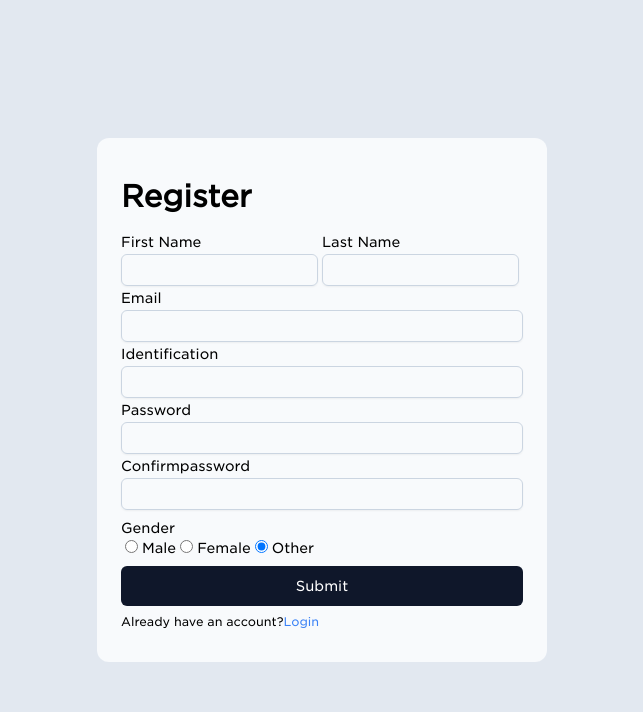
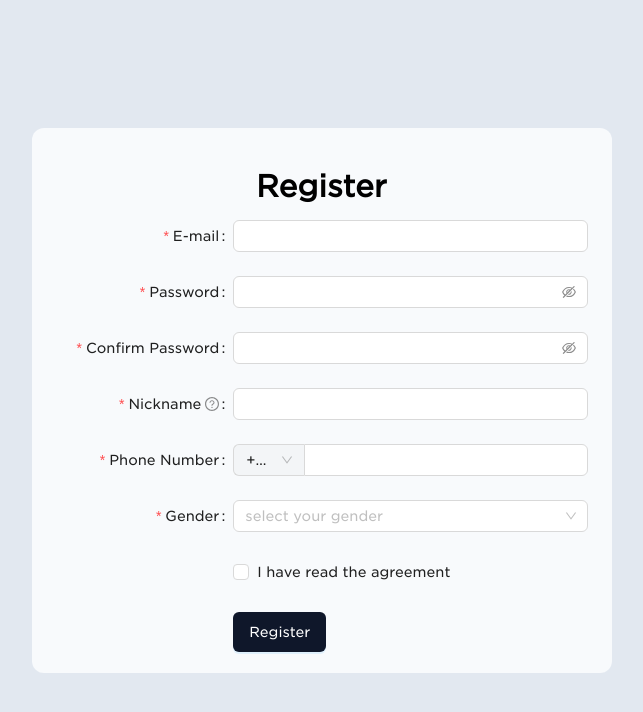
Before and after one commit to How2quamon/CTQM-CAR-FE, a React (Create React App) app: page /register in a window 1280 px wide. Shown: the top 712 px of the page, without its empty margins (318-961 px from the left). Built offline with nearby package versions, Linux system fonts and the light colour scheme.

Commit message:
hong co ji

```diff
--- a/src/pages/auth/register.tsx
+++ b/src/pages/auth/register.tsx
@@ -1,6 +1,20 @@
 
 import React, { useState } from 'react';
+import type { CascaderProps } from 'antd';
+import {
+    AutoComplete,
+    Button,
+    Cascader,
+    Checkbox,
+    Col,
+    Form,
+    Input,
+    InputNumber,
+    Row,
+    Select,
+} from 'antd';
 import { Link } from 'react-router-dom';
+
 interface VMLogin {
     Email: string;
     Password: string;
@@ -11,9 +25,101 @@ interface VMLogin {
     NewPhone: string;
 }
 
-export default function Login() {
+export default function Register() {
+
     const [isLoginForm, setIsLoginForm] = useState(true);
+    const { Option } = Select;
 
+    interface DataNodeType {
+        value: string;
+        label: string;
+        children?: DataNodeType[];
+    }
+
+    const residences: CascaderProps<DataNodeType>['options'] = [
+        {
+            value: 'zhejiang',
+            label: 'Zhejiang',
+            children: [
+                {
+                    value: 'hangzhou',
+                    label: 'Hangzhou',
+                    children: [
+                        {
+                            value: 'xihu',
+                            label: 'West Lake',
+                        },
+                    ],
+                },
+            ],
+        },
+        {
+            value: 'jiangsu',
+            label: 'Jiangsu',
+            children: [
+                {
+                    value: 'nanjing',
+                    label: 'Nanjing',
+                    children: [
+                        {
+                            value: 'zhonghuamen',
+                            label: 'Zhong Hua Men',
+                        },
+                    ],
+                },
+            ],
+        },
+    ];
+
+    const formItemLayout = {
+        labelCol: {
+            xs: { span: 24 },
+            sm: { span: 8 },
+        },
+        wrapperCol: {
+            xs: { span: 24 },
+            sm: { span: 16 },
+        },
+    };
+
+    const tailFormItemLayout = {
+        wrapperCol: {
+            xs: {
+                span: 24,
+                offset: 0,
+            },
+            sm: {
+                span: 16,
+                offset: 8,
+            },
+        },
+    };
+
+    const prefixSelector = (
+        <Form.Item name="prefix" noStyle>
+            <Select style={{ width: 70 }}>
+                <Option value="86">+86</Option>
+                <Option value="87">+87</Option>
+            </Select>
+        </Form.Item>
+    );
+    const suffixSelector = (
+        <Form.Item name="suffix" noStyle>
+            <Select style={{ width: 70 }}>
+                <Option value="USD">$</Option>
+                <Option value="CNY">¥</Option>
+            </Select>
+        </Form.Item>
+    );
+    const [autoCompleteResult, setAutoCompleteResult] = useState<string[]>([]);
+
+    const onWebsiteChange = (value: string) => {
+        if (!value) {
+            setAutoCompleteResult([]);
+        } else {
+            setAutoCompleteResult(['.com', '.org', '.net'].map((domain) => `${value}${domain}`));
+        }
+    };
     const InputType = (props: { inputName: any; inputTypes: any; descriptionInput: any; onChangHandler: any; onBlurHandler: any; iconName: any; }) => {
 
         const { inputName, inputTypes, descriptionInput, onChangHandler, onBlurHandler, iconName } = props;
@@ -23,46 +129,131 @@ export default function Login() {
         setIsLoginForm(!isLoginForm);
 
     };
+    const [form] = Form.useForm();
+
+    const onFinish = (values: any) => {
+        console.log('Received values of form: ', values);
+    };
+    const websiteOptions = autoCompleteResult.map((website) => ({
+        label: website,
+        value: website,
+    }));
 
     return (
-            <div className='flex justify-center items-center h-screen bg-slate-200 '  >
-                <div id="form" className='block bg-slate-50 p-6 rounded-xl shodow-md shadow-slate-300 w-[450px]'>
-                    <form action=''>
-                        <h2 className='text-black text-3xl font-semibold my-4'>Register</h2>
-                        <div id='fullName' className="flex flex-row">
-                            <div id='firstName' className='w-1/2 mr-1'>
-                                <label htmlFor='fname' className='text-sm'>First Name</label>
-                                <input type='text' name='' id='fname' className='h-8 w-full rounded-md border border-slate-300 text-sm pl-2 bg-transparent outline-black shadow-sm'></input>
-                            </div>
-                            <div id='lastName' className='w-1/2 mr-1'>
-                                <label htmlFor='fname' className='text-sm'>Last Name</label>
-                                <input type='text' name='' id='lname' className='h-8 w-full rounded-md border border-slate-300 text-sm pl-2 bg-transparent outline-black shadow-sm'></input>
-                            </div>
-                        </div>
-                        <label htmlFor='email' className='text-sm'>Email</label>
-                        <input type='email' name='' id='email' className='h-8 w-full rounded-md border border-slate-300 text-sm pl-2 bg-transparent outline-black shadow-sm'></input>
+        <div className='flex justify-center items-center h-screen bg-slate-200 '  >
+            <div id="form" className='block bg-slate-50 p-6 rounded-xl shodow-md shadow-slate-300 w-[580px] h-[545px]'>
+            <h2 className='text-black text-3xl font-semibold my-4 ml-[200px]'>Register</h2>
+                <Form
+                    {...formItemLayout}
+                    form={form}
+                    name="register"
+                    onFinish={onFinish}
+                    initialValues={{ residence: ['zhejiang', 'hangzhou', 'xihu'], prefix: '86' }}
+                    style={{ maxWidth: 600 }}
+                    scrollToFirstError
+                >
+                    <Form.Item
+                        name="email"
+                        label="E-mail"
+                        rules={[
+                            {
+                                type: 'email',
+                                message: 'The input is not valid E-mail!',
+                            },
+                            {
+                                required: true,
+                                message: 'Please input your E-mail!',
+                            },
+                        ]}
+                    >
+                        <Input />
+                    </Form.Item>
+                    <Form.Item
+                        name="password"
+                        label="Password"
+                        rules={[
+                            {
+                                required: true,
+                                message: 'Please input your password!',
+                            },
+                        ]}
+                        hasFeedback
+                    >
+                        <Input.Password />
+                    </Form.Item>
 
-                        <label htmlFor='Identification' className='text-sm'>Identification</label>
-                        <input type='text' name='' id='Identification' className='h-8 w-full rounded-md border border-slate-300 text-sm pl-2 bg-transparent outline-black shadow-sm'></input>
+                    <Form.Item
+                        name="confirm"
+                        label="Confirm Password"
+                        dependencies={['password']}
+                        hasFeedback
+                        rules={[
+                            {
+                                required: true,
+                                message: 'Please confirm your password!',
+                            },
+                            ({ getFieldValue }) => ({
+                                validator(_, value) {
+                                    if (!value || getFieldValue('password') === value) {
+                                        return Promise.resolve();
+                                    }
+                                    return Promise.reject(new Error('The new password that you entered do not match!'));
+                                },
+                            }),
+                        ]}
+                    >
+                        <Input.Password />
+                    </Form.Item>
 
-                        <label htmlFor='password' className='text-sm'>Password</label>
-                        <input type='password' name='' id='Password' className='h-8 w-full rounded-md border border-slate-300 text-sm pl-2 bg-transparent outline-black shadow-sm'></input>
+                    <Form.Item
+                        name="nickname"
+                        label="Nickname"
+                        tooltip="What do you want others to call you?"
+                        rules={[{ required: true, message: 'Please input your nickname!', whitespace: true }]}
+                    >
+                        <Input />
+                    </Form.Item>
+                    <Form.Item
+                        name="phone"
+                        label="Phone Number"
+                        rules={[{ required: true, message: 'Please input your phone number!' }]}
+                    >
+                        <Input addonBefore={prefixSelector} style={{ width: '100%' }} />
+                    </Form.Item>
+                    <Form.Item
+                        name="gender"
+                        label="Gender"
+                        rules={[{ required: true, message: 'Please select gender!' }]}
+                    >
+                        <Select placeholder="select your gender">
+                            <Option value="male">Male</Option>
+                            <Option value="female">Female</Option>
+                            <Option value="other">Other</Option>
+                        </Select>
+                    </Form.Item>
+                    <Form.Item
+                        name="agreement"
+                        valuePropName="checked"
+                        rules={[
+                            {
+                                validator: (_, value) =>
+                                    value ? Promise.resolve() : Promise.reject(new Error('Should accept agreement')),
+                            },
+                        ]}
+                        {...tailFormItemLayout}
+                    >
+                        <Checkbox>
+                            I have read the <a href="">agreement</a>
+                        </Checkbox>
+                    </Form.Item>
+                    <Form.Item {...tailFormItemLayout}>
+                        <Button type="primary" htmlType="submit" className='bg-slate-900 h-10 text-white cursor-pointer rounded-md hover:bg-slate-900 hover:outline outline-2 outline-black outline-offset-2 text-sm'>
+                            Register
+                        </Button>
+                    </Form.Item>
+                </Form>
+            </div>
+        </div>
 
-                        <label htmlFor='confirmPassword' className='text-sm'>Confirmpassword</label>
-                        <input type='password' name='' id='confirmPassword' className='h-8 w-full rounded-md border border-slate-300 text-sm pl-2 bg-transparent outline-black shadow-sm'></input>
-
-                        <div id='gender' className='text-sm mb-2'>
-                            <p className='mt-2'>Gender</p>
-                            <input type='radio' name='gender' id='male' className='text-sm mx-1' checked /><label htmlFor="'male">Male</label>
-                            <input type='radio' name='gender' id='female' className='text-sm mx-1' checked /><label htmlFor="'female">Female</label>
-                            <input type='radio' name='gender' id='other' className='text-sm mx-1' checked /><label htmlFor="'other">Other</label>
-                        </div>
-                        <input type='submit' name='' id='signUp' className='bg-slate-900 w-full h-10 text-white cursor-pointer rounded-md hover:bg-slate-900 hover:outline outline-2 outline-black outline-offset-2 text-sm'></input>
-                        <Link to={''}>
-                        <p className="text-xs my-2"> Already have an account?<Link to ={'/login'} className='text-blue-500'>Login</Link></p>
-                        </Link>
-                    </form>
-                </div>
-            </div>
     );
 };
--- a/src/routes/IndexRoute.tsx
+++ b/src/routes/IndexRoute.tsx
@@ -8,7 +8,7 @@ import Login from '../pages/auth/login';
 import Register from "../pages/auth/register";
 import ProductDetails from "../pages/products/productDetails/productDetails";
 import Payment from "../pages/paymentt/payment";
-import Cart from "../pages/paymentt/cart";
+import Cart from "../pages/cart/cart";
 import PurchaseHistory from "../pages/user/PurchaseHistory";
 import ChangePassword from "../pages/user/ChangePassword";
 export default function IndexRoute() {
```
